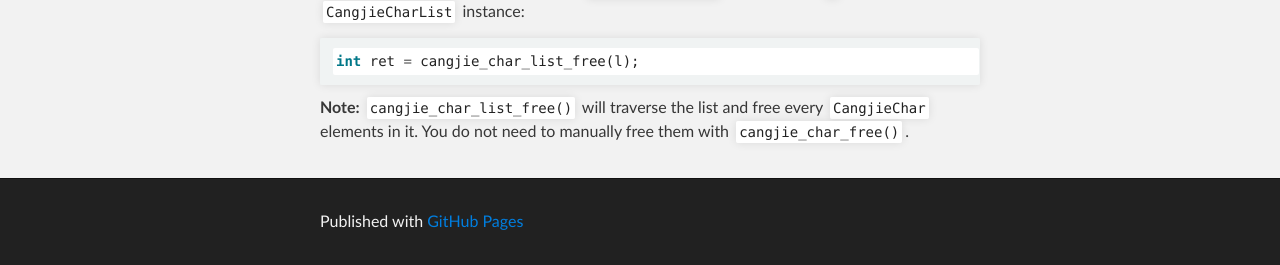
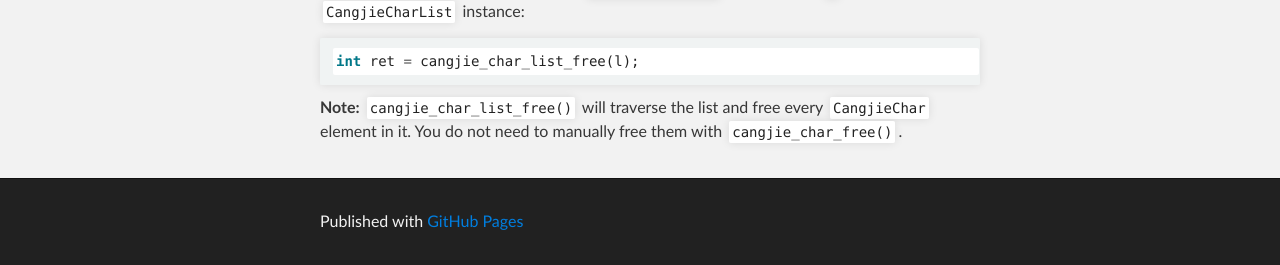
Before and after one commit to brendanhoran/cangjians.github.io, a Jekyll site: the page built from projects/libcangjie2/documentation/cangjiecharlist.md, in a window 1280 px wide. Shown: the part 1252-1517 px from the top of the page. Built offline with Jekyll 4.4.1, drawn with Linux system fonts in a browser that asks for light colours.

Commit message:
libcangjie2: Correct grammatical mistakes in docs

````diff
--- a/projects/libcangjie2/documentation/cangjiecharlist.md
+++ b/projects/libcangjie2/documentation/cangjiecharlist.md
@@ -62,5 +62,5 @@ int ret = cangjie_char_list_free(l);
 ```
 
 **Note:** `cangjie_char_list_free()` will traverse the list and free every
-`CangjieChar` elements in it. You do not need to manually free them with
+`CangjieChar` element in it. You do not need to manually free them with
 `cangjie_char_free()`.
````
Also changed, not shown: projects/libcangjie2/documentation/cangjie.md (+1 -1 lines).
